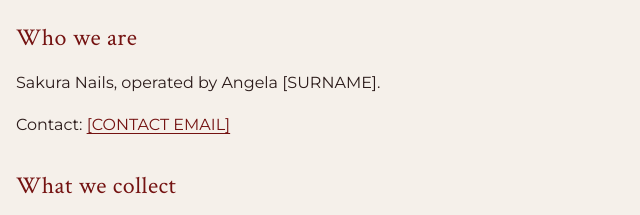
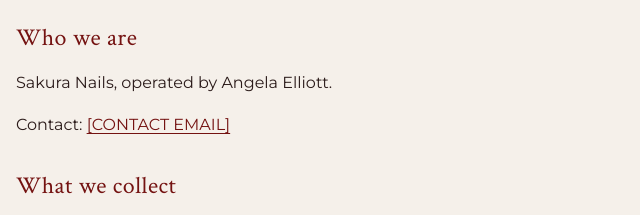
Before and after one commit to jdesign-consulting/sakura-nails, a plain HTML site: page privacy.html in a window 1280 px wide. Shown: the part 345-560 px from the top of the page, 304-944 px from the left. Drawn offline with Linux system fonts and the light colour scheme.

Commit message:
Fill in operator surname in privacy policy
Co-Authored-By: Claude Opus 5.5 <noreply@anthropic.com>
Claude-Session: https://claude.ai/code/session_01QqnHeaSU8awsdJhAYcvu2X

```diff
--- a/privacy.html
+++ b/privacy.html
@@ -45,7 +45,7 @@
     <p>This policy explains, in plain English, what happens to your information when you join the Sakura Nails launch list on this website.</p>
 
     <h2>Who we are</h2>
-    <p>Sakura Nails, operated by Angela [SURNAME].</p>
+    <p>Sakura Nails, operated by Angela Elliott.</p>
     <p>Contact: <a href="mailto:[CONTACT EMAIL]">[CONTACT EMAIL]</a></p>
 
     <h2>What we collect</h2>
```
Also changed, not shown: 1 other file.
